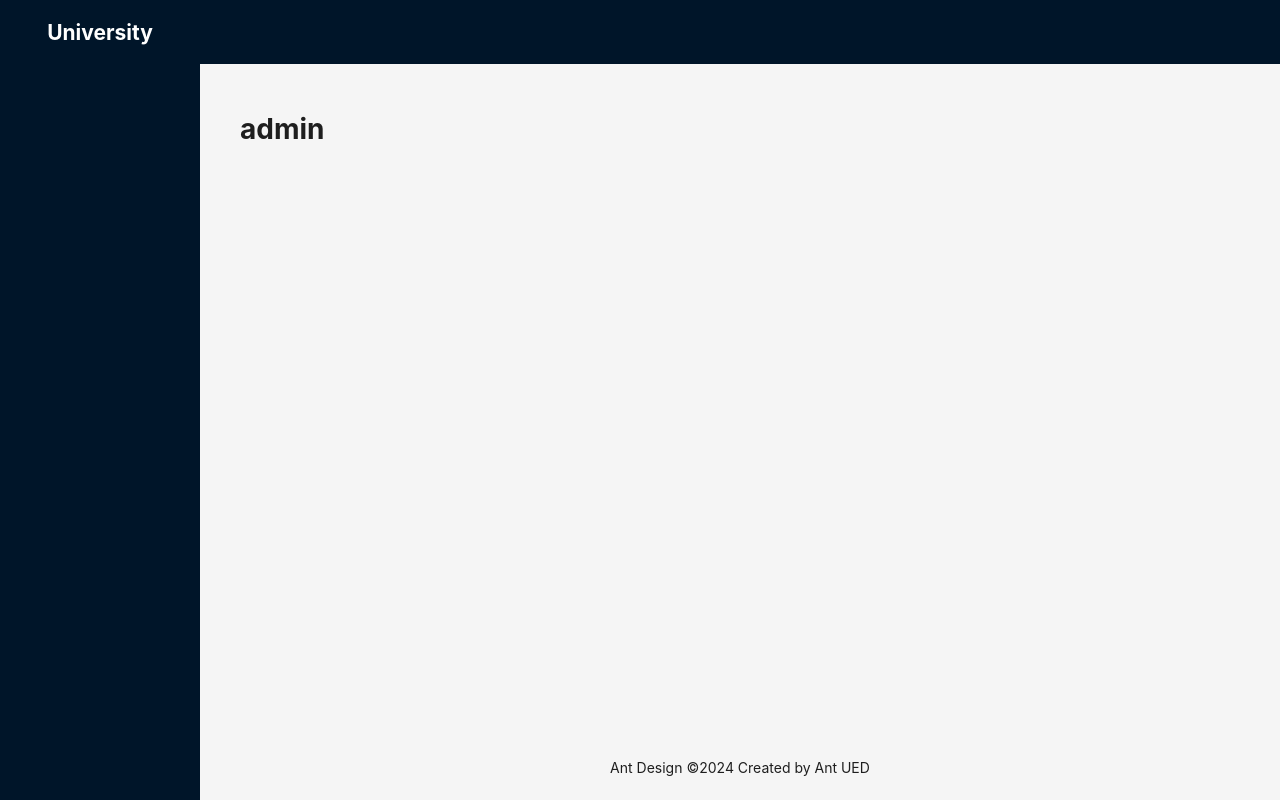
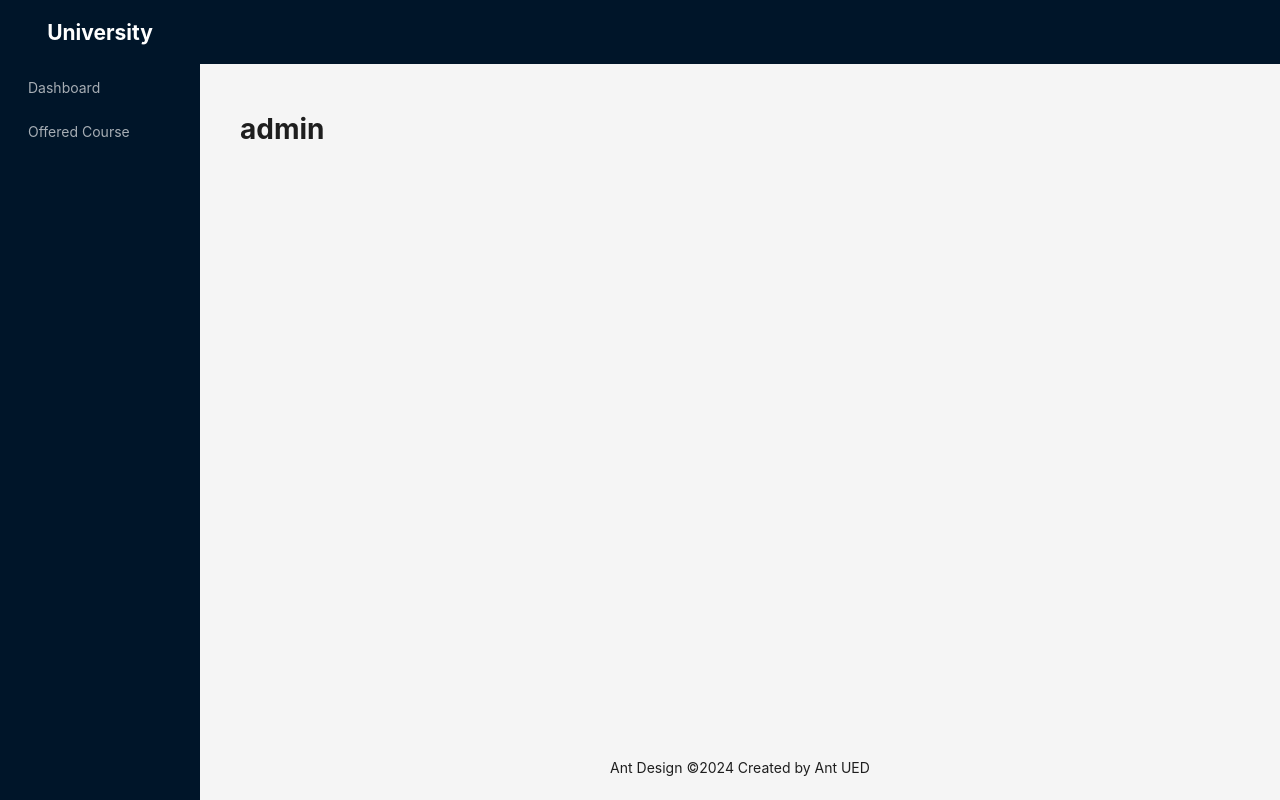
Before and after one commit to Rakibhasaniu/university-management-client-side, a React (Vite) app: page /admin/create-admin in a window 1280 px wide. Built offline with nearby package versions, Linux system fonts and the light colour scheme.

Commit message:
sidebar dynamically rendered

```diff
--- a/src/components/layout/MainLayout.tsx
+++ b/src/components/layout/MainLayout.tsx
@@ -1,11 +1,13 @@
-import { Layout, Menu } from 'antd';
+import { Layout } from 'antd';
 
 import {Outlet } from 'react-router-dom';
-import { adminSidebarItems } from '../../routes/admin.route';
+
+import SideBar from './SideBar';
 
 
 
-const { Header, Content, Footer, Sider } = Layout;
+
+const { Header, Content, Footer } = Layout;
 
 // const items : MenuProps['items'] = [
 //   {
@@ -40,21 +42,7 @@ const { Header, Content, Footer, Sider } = Layout;
 const MainLayout = () => {
     return (
       <Layout style={{height: "100vh"}}>
-      <Sider
-        breakpoint="lg"
-        collapsedWidth="0"
-        onBreakpoint={(broken) => {
-          console.log(broken);
-        }}
-        onCollapse={(collapsed, type) => {
-          console.log(collapsed, type);
-        }}
-      >
-        <div style={{color:'white', textAlign:'center', height:"4rem", display:'flex',justifyContent:'center',alignItems:'center'}}>
-          <h1>University</h1>
-        </div>
-        <Menu theme="dark" mode="inline" defaultSelectedKeys={['4']} items={adminSidebarItems}/>
-      </Sider>
+        <SideBar />
       <Layout>
         <Header style={{ padding: 0, }} />
         <Content style={{ margin: '24px 16px 0' }}>
@@ -62,7 +50,6 @@ const MainLayout = () => {
             style={{
               padding: 24,
               minHeight: 360,
-
             }}
           >
             <Outlet></Outlet>
--- /dev/null
+++ b/src/components/layout/SideBar.tsx
@@ -0,0 +1,46 @@
+import { Layout, Menu } from 'antd';
+
+
+import { adminPaths } from '../../routes/admin.route';
+import { sidebarItemsGenerator } from '../../utils/sidebarItemsGenerator';
+import { facultyPaths } from '../../routes/faculty.route';
+import { studentPaths } from '../../routes/student.route';
+const { Sider } = Layout;
+const userRole = {
+  ADMIN:'admin',
+  FACULTY:'faculty',
+  STUDENT:'student',
+}
+const SideBar = () => {
+  const role = 'student';
+  let sidebarItems;
+  switch (role) {
+    case userRole.ADMIN:
+      sidebarItems =  sidebarItemsGenerator(adminPaths,userRole.ADMIN)
+      break;
+    case userRole.FACULTY:
+      sidebarItems =  sidebarItemsGenerator(facultyPaths,userRole.FACULTY)
+      break;
+    case userRole.STUDENT:
+      sidebarItems =  sidebarItemsGenerator(studentPaths,userRole.STUDENT)
+      break;
+
+    default:
+      break;
+  }
+
+    return (
+        <Sider
+        breakpoint="lg"
+        collapsedWidth="0"
+
+      >
+        <div style={{color:'white', textAlign:'center', height:"4rem", display:'flex',justifyContent:'center',alignItems:'center'}}>
+          <h1>University</h1>
+        </div>
+        <Menu theme="dark" mode="inline" defaultSelectedKeys={['4']} items={sidebarItems}/>
+      </Sider>
+    );
+};
+
+export default SideBar;
--- a/src/routes/faculty.route.tsx
+++ b/src/routes/faculty.route.tsx
@@ -9,7 +9,7 @@ export const facultyPaths = [
         element: <FacultyDashboard />
     },
     {
-        nae:'Offered Course',
+        name:'Offered Course',
         path:'offered-course',
         element:<OfferedCourse />
     },
```
Also changed, not shown: src/routes/routes.tsx (+5 -3 lines).
